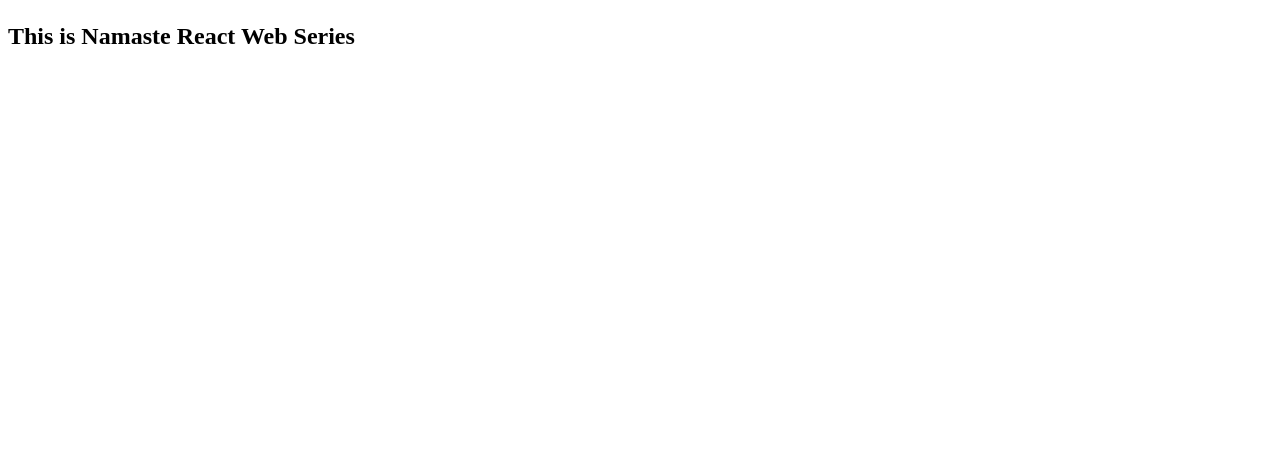
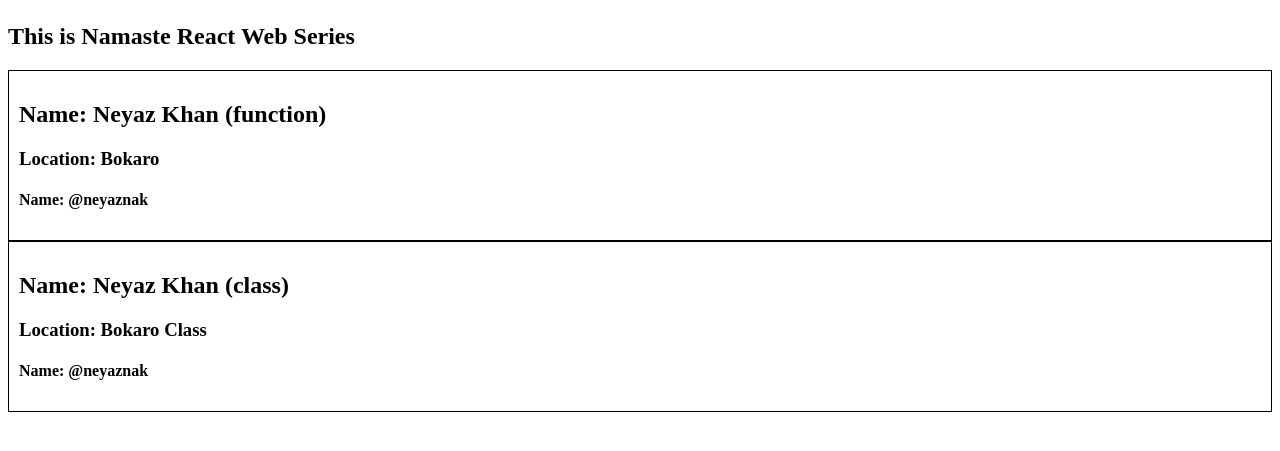
Before and after one commit to neyaznak/namaste-react, a React (Vite) app: page /about in a window 1280 px wide. Shown: the part 221-672 px from the top of the page. Built offline with nearby package versions, Linux system fonts and the light colour scheme.

Commit message:
class based components

```diff
--- a/index.css
+++ b/index.css
@@ -71,3 +71,8 @@
 .filter{
     display: flex;
 }
+
+.user-card{
+    padding: 10px;
+    border: 1px solid black;
+}
--- a/src/components/About.js
+++ b/src/components/About.js
@@ -1,8 +1,14 @@
+import User from "./User";
+import UserClass from "./UserClass";
+
 const About = () => {
   return (
     <div>
       <h1>About Us</h1>
       <h2>This is Namaste React Web Series</h2>
+      <User name={"Neyaz Khan (function)"}/>
+
+      <UserClass name={"Neyaz Khan (class)"} location={"Bokaro Class"}/>
     </div>
   );
 };
--- /dev/null
+++ b/src/components/User.js
@@ -0,0 +1,11 @@
+const User = ({name}) => {
+  return (
+    <div className="user-card">
+      <h2>Name: {name}</h2>
+      <h3>Location: Bokaro</h3>
+      <h4>Name: @neyaznak</h4>
+    </div>
+  );
+};
+
+export default User;
--- /dev/null
+++ b/src/components/UserClass.js
@@ -0,0 +1,21 @@
+import React from "react";
+
+class UserClass extends React.Component {
+
+    constructor(props){
+        super(props);
+
+        console.log(props);
+    }
+
+  render() {
+    return (
+      <div className="user-card">
+        <h2>Name: {this.props.name}</h2>
+        <h3>Location: {this.props.location}</h3>
+        <h4>Name: @neyaznak</h4>
+      </div>
+    );
+  }
+}
+export default UserClass;
```
